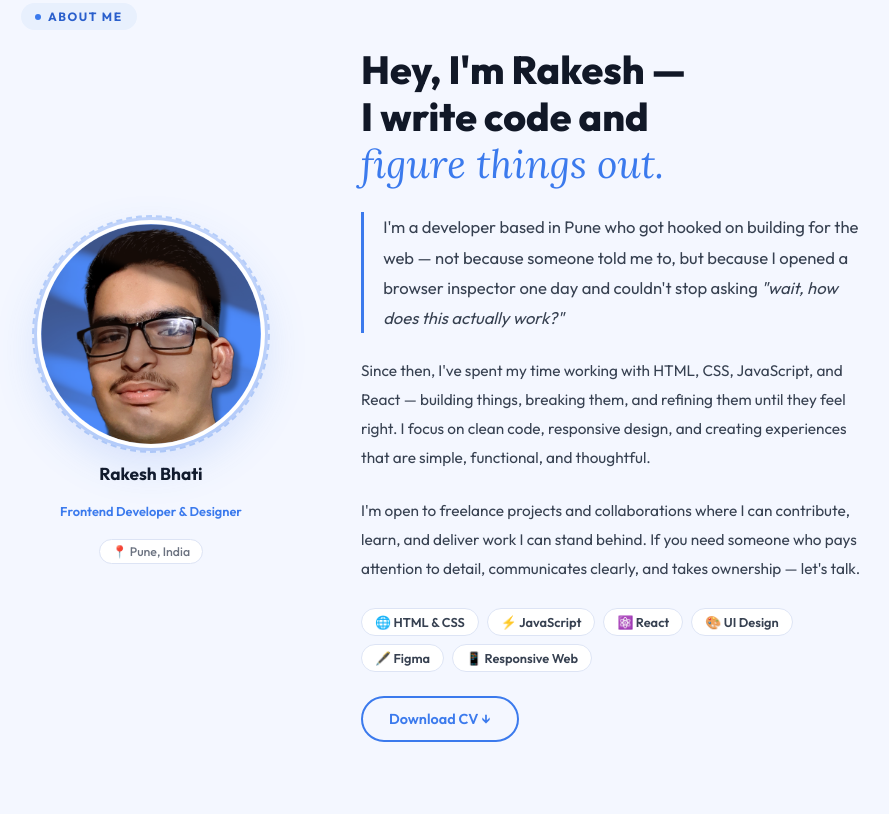
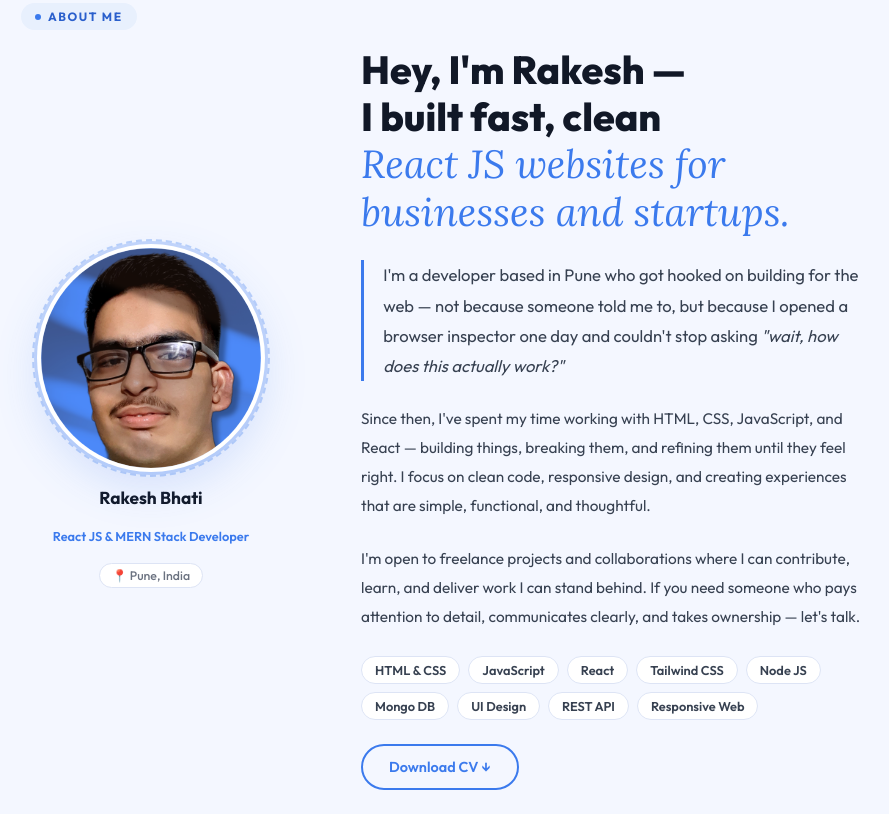
Before and after one commit to rakeshbhati-dev/Portfolio, a plain HTML site: page index.html in a window 1280 px wide. Shown: the part 286-1100 px from the top of the page, without its empty margins (193-1082 px from the left). Drawn offline with Linux system fonts and the light colour scheme.

Commit message:
Update role and meta data

```diff
--- a/index.html
+++ b/index.html
@@ -16,7 +16,8 @@
     <link rel="shortcut icon" href="./assets/favicon.png" type="image/x-icon">
 
     <meta name="description"
-    content="Rakesh Bhati is a frontend developer specializing in responsive websites, JavaScript, React, and modern UI design." />
+        content="Rakesh Bhati is a React JS & MERN Stack Developer specializing in
+building web applications for businesses and startups." />
 
     <meta name="keywords"
         content="Rakesh Bhati, frontend developer, web developer, React developer, portfolio website, freelance developer" />
@@ -76,12 +77,13 @@
                         </div>
                     </div>
                     <div class="avatar-name">Rakesh Bhati</div>
-                    <div class="avatar-role">Frontend Developer &amp; Designer</div>
+                    <div class="avatar-role">React JS &amp; MERN Stack Developer</div>
                     <div class="location-chip">📍 Pune, India</div>
                 </div>
                 <div class="about-content">
-                    <h1 class="about-heading reveal" style="transition-delay:.15s;">Hey, I'm Rakesh —<br />I write code
-                        and<br /><span class="italic-word">figure things out.</span></h1>
+                    <h1 class="about-heading reveal" style="transition-delay:.15s;">Hey, I'm Rakesh —<br />I built fast,
+                        clean<br /><span class="italic-word">React JS websites
+                            for businesses and startups.</span></h1>
                     <div class="bio-quote reveal" style="transition-delay:.22s;">
                         <p>
                             I'm a developer based in Pune who got hooked on building for the web —
@@ -102,12 +104,15 @@
                         attention to detail, communicates clearly, and takes ownership — let's talk.
                     </p>
                     <div class="skill-tags reveal" style="transition-delay:.38s;">
-                        <span class="tag">🌐 HTML &amp; CSS</span>
-                        <span class="tag">⚡ JavaScript</span>
-                        <span class="tag">⚛️ React</span>
-                        <span class="tag">🎨 UI Design</span>
-                        <span class="tag">🖋️ Figma</span>
-                        <span class="tag">📱 Responsive Web</span>
+                        <span class="tag">HTML &amp; CSS</span>
+                        <span class="tag">JavaScript</span>
+                        <span class="tag">React</span>
+                        <span class="tag">Tailwind CSS</span>
+                        <span class="tag">Node JS</span>
+                        <span class="tag">Mongo DB</span>
+                        <span class="tag">UI Design</span>
+                        <span class="tag">REST API</span>
+                        <span class="tag">Responsive Web</span>
                     </div>
                     <a href="./assets/Freelancing_resume.pdf" download="Rakesh_Bhati_Resume.pdf"
                         class="btn-outline reveal" style="transition-delay:.43s;">Download CV ↓</a>
@@ -129,7 +134,8 @@
         <div class="projects-inner">
 
             <div class="projects-header reveal">
-      <div class="section-pill" style="margin-bottom:1rem;"><span class="section-pill-dot"></span>Projects</div>
+                <div class="section-pill" style="margin-bottom:1rem;"><span class="section-pill-dot"></span>Projects
+                </div>
                 <h2 class="projects-title">Things I've <span>built</span></h2>
                 <p class="projects-subtitle">Personal and practice projects — each one taught me something new.</p>
             </div>
@@ -292,7 +298,7 @@
 
     <!-- FOOTER -->
     <footer class="footer">
-        <p>Designed &amp; built by <strong>Rakesh Bhati</strong> · Pune, India · 2025</p>
+        <p>Designed &amp; built by <strong>Rakesh Bhati</strong> · Pune, India · 2026</p>
     </footer>
     <script src="./js/hamburger.js"></script>
     <script src="./js/script.js"></script>
```
Lines whose indentation alone changed are shown as unchanged.
